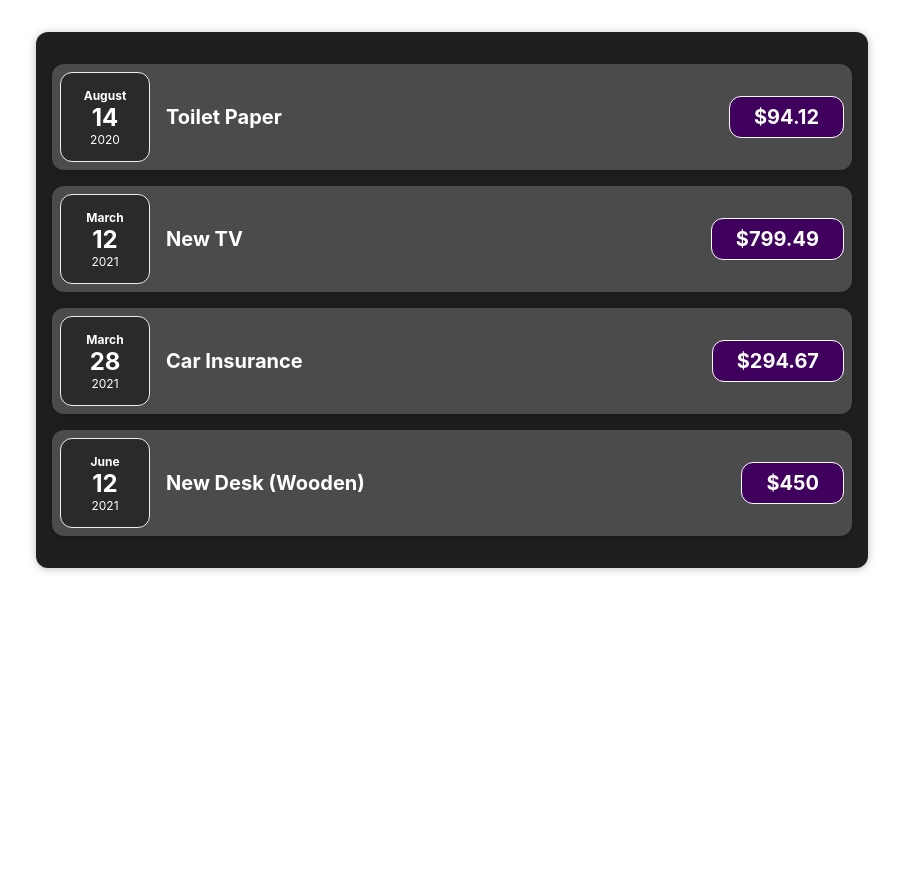
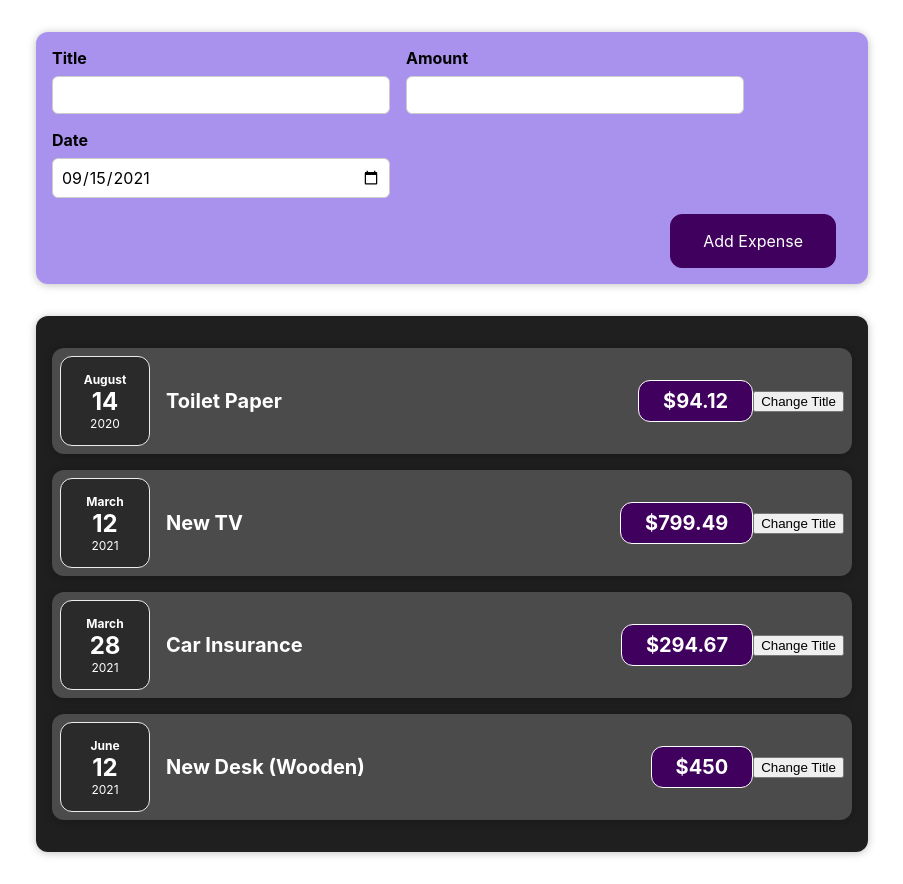
Before and after one commit to jortiz2015/expense_tracker, a React (Create React App) app: page / in a window 1280 px wide. Shown: the whole page, without its empty margins (188-1091 px from the left). Before the commit the page ends 800 px from the top, so only its background shows below. Built offline with nearby package versions, Linux system fonts and the light colour scheme.

Commit message:
Using useState on new expenses added and back propagating the values to parent components

```diff
--- a/src/App.js
+++ b/src/App.js
@@ -1,6 +1,12 @@
 import Expenses from './components/Expenses/Expenses';
+import NewExpense from './components/NewExpense/NewExpense';
 
 const App = () => {
+
+  const addExpenseHandler = (expense) => {
+    console.log(expense);
+  }
+
   const expenses = [
     {
       id: 'e1',
@@ -24,8 +30,10 @@ const App = () => {
   ];
 
   return (
-    <Expenses expenses={expenses}>
-    </Expenses>
+    <div>
+      <NewExpense onAddExpense={addExpenseHandler}/>
+      <Expenses expenses={expenses} />
+    </div>
   );
 }
 
--- a/src/components/Expenses/ExpenseDate.js
+++ b/src/components/Expenses/ExpenseDate.js
@@ -1,3 +1,4 @@
+import React from "react";
 import "./ExpenseDate.css";
 
 const ExpenseDate = (props) => {
--- a/src/components/Expenses/ExpenseItem.js
+++ b/src/components/Expenses/ExpenseItem.js
@@ -1,15 +1,23 @@
+import React, {useState} from "react";
 import ExpenseDate from './ExpenseDate';
 import Card from "../UI/Card";
 import "./ExpenseItem.css";
 
 const ExpenseItem = (props) => {
+    const [title, setTitle] = useState(props.title);
+
+    const clickHandler = () => {
+        setTitle("Updated!");
+        console.log("CLICKED");
+    }
     return (
         <Card className="expense-item">
             <ExpenseDate date={props.date}></ExpenseDate>
             <div className="expense-item__description">
-                <h2>{props.title}</h2>
+                <h2>{title}</h2>
                 <div className="expense-item__price">${props.amount}</div>
             </div>
+            <button onClick={clickHandler}>Change Title</button>
         </Card>
     );
 }
--- a/src/components/Expenses/Expenses.js
+++ b/src/components/Expenses/Expenses.js
@@ -1,3 +1,4 @@
+import React from "react";
 import ExpenseItem from "./ExpenseItem";
 import Card from "../UI/Card";
 import "./Expenses.css";
@@ -5,7 +6,7 @@ import "./Expenses.css";
 const Expenses = (props) => {
 
   const expenseList = props.expenses.map(expense =>
-    <ExpenseItem title={expense.title} amount={expense.amount}
+    <ExpenseItem key={expense.id} title={expense.title} amount={expense.amount}
     date={expense.date}></ExpenseItem>
   );
 
--- /dev/null
+++ b/src/components/NewExpense/ExpenseForm.css
@@ -0,0 +1,26 @@
+.new-expense__controls {
+    display: flex;
+    flex-wrap: wrap;
+    gap: 1rem;
+    margin-bottom: 1rem;
+    text-align: left;
+}
+
+.new-expense__control label {
+    font-weight: bold;
+    margin-bottom: 0.5rem;
+    display: block;
+}
+
+.new-expense__control input {
+    font: inherit;
+    padding: 0.5rem;
+    border-radius: 6px;
+    border: 1px solid #ccc;
+    width: 20rem;
+    max-width: 100%;
+}
+
+.new-expense__actions {
+    text-align: right;
+}
--- /dev/null
+++ b/src/components/NewExpense/ExpenseForm.js
@@ -0,0 +1,87 @@
+import React, {useState} from "react";
+import "./ExpenseForm.css";
+
+const ExpenseForm = (props) => {
+    const [inputTitle, setInputTitle] = useState("");
+    const [inputAmount, setInputAmount] = useState("");
+    const [inputDate, setInputDate] = useState("2021-09-15");
+
+    // Using useState in one statement using object
+    // const [input, setInput] = useState({
+    //     inputTitle: "",
+    //     inputAmount: "0",
+    //     inputDate: "2021-09-14"
+    // })
+
+    const titleChangeHandler = (event) => {
+        setInputTitle(event.target.value)
+
+        // useState function using safe copy.
+        // setInput((prevState) => {
+        //     return {
+        //         ...prevState,
+        //         inputTitle: event.target.value
+        //     };
+        // });
+    };
+
+    const amountChangeHandler = (event) => {
+        setInputAmount(event.target.value);
+        // setInput((prevState) => {
+        //     return {
+        //         ...prevState,
+        //         inputAmount: event.target.value
+        //     };
+        // });
+    };
+
+    const dateChangeHandler = (event) => {
+        setInputDate(event.target.value);
+        // setInput((prevState) => {
+        //     return {
+        //         ...prevState,
+        //         inputDate: event.target.value
+        //     };
+        // });
+    };
+
+    const submitHandler = (event) => {
+        event.preventDefault();
+        const expenseData = {
+            title: inputTitle,
+            amount: inputAmount,
+            date: new Date(inputDate)
+        }
+        props.onAddExpense(expenseData);
+        setInputTitle("");
+        setInputAmount(0);
+        setInputDate("2021-09-14");
+    }
+
+    return (
+        <form onSubmit={submitHandler}>
+            <div className="new-expense__controls">
+                <div className="new-expense__control">
+                    <label>Title</label>
+                    <input type="text" value={inputTitle}
+                    onChange={titleChangeHandler}/>
+                </div>
+                <div className="new-expense__control">
+                    <label>Amount</label>
+                    <input type="number" value={inputAmount} min="0.01"
+                    step="0.01" onChange={amountChangeHandler}/>
+                </div>
+                <div className="new-expense__control">
+                    <label>Date</label>
+                    <input type="date" value={inputDate} min="2019-01-01"
+                    max="2022-12-31" onChange={dateChangeHandler}/>
+                </div>
+            </div>
+            <div className="new-expense__actions">
+                <button type="submit">Add Expense</button>
+            </div>
+        </form>
+    );
+}
+
+export default ExpenseForm;
--- /dev/null
+++ b/src/components/NewExpense/NewExpense.css
@@ -0,0 +1,38 @@
+.new-expense {
+    background-color: #a892ee;
+    padding: 1rem;
+    margin: 2rem auto;
+    width: 50rem;
+    max-width: 95%;
+    border-radius: 12px;
+    text-align: center;
+    box-shadow: 0 1px 8px rgba(0, 0, 0, 0.25);
+}
+
+.new-expense button {
+    font: inherit;
+    cursor: pointer;
+    padding: 1rem 2rem;
+    border: 1px solid #40005d;
+    background-color: #40005d;
+    color: white;
+    border-radius: 12px;
+    margin-right: 1rem;
+}
+
+.new-expense button:hover,
+.new-expense button:active {
+    background-color: #510674;
+    border-color: #510674;
+}
+
+.new-expense button.alternative {
+    color: #220131;
+    border-color: transparent;
+    background-color: transparent;
+}
+
+.new-expense button.alternative:hover,
+.new-expense button.alternative:active {
+    background-color: #ddb3f8;
+}
--- /dev/null
+++ b/src/components/NewExpense/NewExpense.js
@@ -0,0 +1,21 @@
+import React from "react";
+import ExpenseForm from "./ExpenseForm";
+import "./NewExpense.css";
+
+const NewExpense = (props) => {
+    const addExpenseHandler = (expense) => {
+        const expenseData = {
+            ...expense,
+            id: Math.random().toString()
+        };
+        props.onAddExpense(expenseData);
+    }
+
+    return (
+        <div className="new-expense">
+            <ExpenseForm onAddExpense={addExpenseHandler}/>
+        </div>
+    )
+}
+
+export default NewExpense;
--- a/src/components/UI/Card.js
+++ b/src/components/UI/Card.js
@@ -1,3 +1,4 @@
+import React from "react";
 import "./Card.css";
 
 const Card = (props) => {
```
